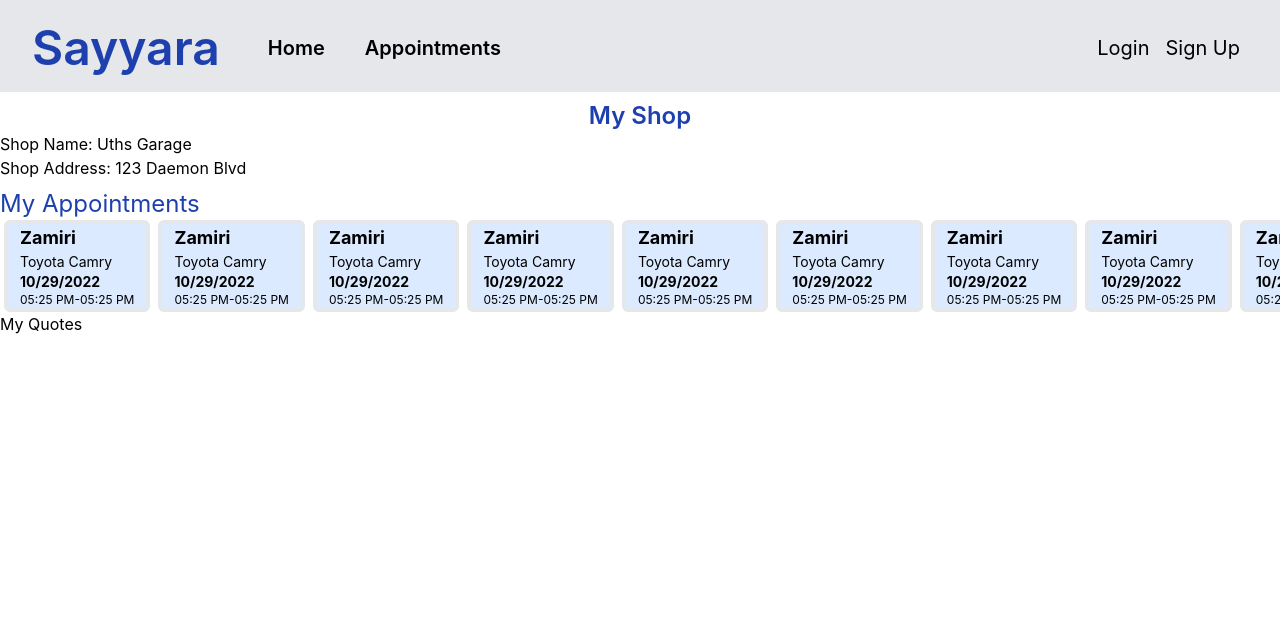
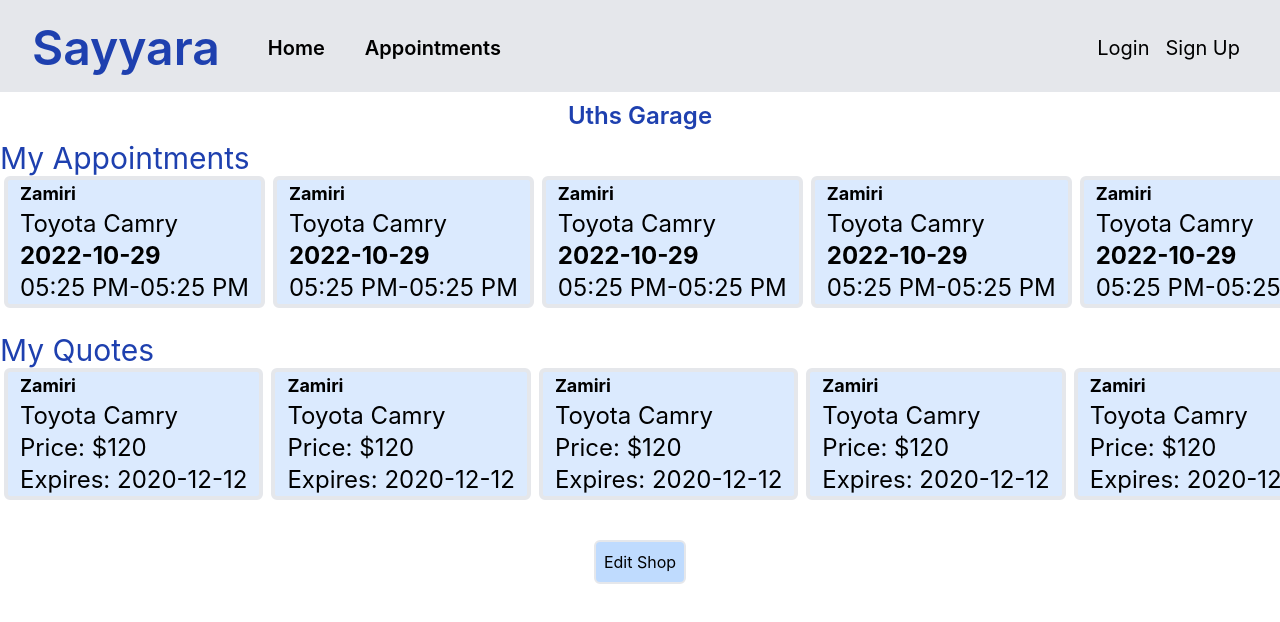
Before and after one commit to csc301-fall-2022/team-project-16-sayyara-m, a React (Create React App) app in the folder frontend/: page /myshop in a window 1280 px wide. Shown: the top 622 px of the page. Built offline with nearby package versions, Linux system fonts and the light colour scheme.

Commit message:
added quote card horizontal scrolling functionality in myshop page

```diff
--- a/frontend/src/mockData.ts
+++ b/frontend/src/mockData.ts
@@ -1,4 +1,4 @@
-import { ShopOwner, Shop, Address, Appointment, VehicleOwner } from "./interfaces";
+import { ShopOwner, Shop, Address, Appointment, VehicleOwner, Quote } from "./interfaces";
 export const mVehicleOwner: VehicleOwner = {
     id: 2,
     firstName: "Hamoon",
@@ -21,12 +21,24 @@ export const mAppointment: Appointment = {
     endDate: new Date(),
     duration: 100
 }
+export const mQuote: Quote = {
+    vehicleOwner: mVehicleOwner,
+    price: 120.00,
+    expiryTime: "2020-12-12"
+}
 const generateAppointments = () => {
     let appointments: Appointment[] = [];
-    for(let i = 0; i < 10; i++){
+    for(let i = 0; i < 20; i++){
         appointments.push(mAppointment);
     }
     return appointments;
+}
+const genereateQuotes = () => {
+    let quotes: Quote[] = [];
+    for(let i = 0; i < 20; i++){
+        quotes.push(mQuote);
+    }
+    return quotes;
 }
 export const mAddress: Address = {
     addressId: 1,
@@ -40,7 +52,7 @@ export const mShop: Shop = {
     shopName: "Uths Garage",
     address: mAddress,
     appointments: generateAppointments(),
-    quotes: []
+    quotes: genereateQuotes()
 }
 export const mShopOwner: ShopOwner = {
     id: 1,
--- a/frontend/src/pages/MyShop.tsx
+++ b/frontend/src/pages/MyShop.tsx
@@ -1,5 +1,5 @@
 import React from "react";
-import { Appointment, Vehicle, VehicleOwner } from "../interfaces";
+import { Appointment, Quote, Vehicle, VehicleOwner } from "../interfaces";
 import { mShop as shop } from "../mockData";
 
 const MyShop = () => {
@@ -10,15 +10,32 @@ const MyShop = () => {
         const vehicleOwner: VehicleOwner = ap.vehicleOwner;
         const vehicle: Vehicle = vehicleOwner.vehicle;
         return (
-            <div className="hover:bg-blue-200 bg-blue-100 text-sm border-solid border-inherit border-4 rounded-md w-full px-3 mx-1" id={(String)(ap.appointmentId)}>
+            <div className="hover:bg-blue-200 bg-blue-100 text-sm border-solid border-inherit border-4 rounded-md w-full px-3 mx-1 sm:text-2xl" id={(String)(ap.appointmentId)}>
                 <h1 className="text-lg"><strong>{vehicleOwner.lastName}</strong></h1>
                 <p className="whitespace-nowrap">{vehicle.make} {vehicle.model}</p>
-                <p><strong>{ap.startDate.toLocaleDateString()}</strong></p>
-                <p className="text-xs whitespace-nowrap">{ap.startDate.toLocaleTimeString([], {hour:"2-digit", minute:"2-digit"})}-{ap.endDate.toLocaleTimeString([], {hour:"2-digit", minute:"2-digit"})}</p>
+                <p><strong>{ap.startDate.toISOString().substring(0, 10)}</strong></p>
+                <p className="whitespace-nowrap">
+                    {ap.startDate.toLocaleTimeString([], {hour:"2-digit", minute:"2-digit"})}-{ap.endDate.toLocaleTimeString([], {hour:"2-digit", minute:"2-digit"})}
+                </p>
             </div>
         )
     }
-    const generateCards = () =>{
+    interface QuoteCardProps {
+        quote: Quote;
+    }
+    const QuoteCard = ({quote}: QuoteCardProps) => {
+        const vehicleOwner: VehicleOwner = quote.vehicleOwner;
+        const vehicle: Vehicle = vehicleOwner.vehicle;
+        return (
+            <div className="hover:bg-blue-200 bg-blue-100 text-sm border-solid border-inherit border-4 rounded-md w-full px-3 mx-1 sm:text-2xl">
+                <h1 className="text-lg"><strong>{vehicleOwner.lastName}</strong></h1>
+                <p className="whitespace-nowrap">{vehicle.make} {vehicle.model}</p>
+                <p className="whitespace-nowrap">Price: ${quote.price}</p>
+                <p className="whitespace-nowrap">Expires: {quote.expiryTime}</p>
+            </div>
+        )
+    }
+    const generateAppointmentCards = () =>{
         console.log(shop);
         let appointments: Appointment[] = shop.appointments;
         return appointments.map(ap => {
@@ -27,22 +44,32 @@ const MyShop = () => {
             );
         });
     }
+    const generateQuoteCards = () => {
+        let quotes: Quote[] = shop.quotes;
+        return quotes.map(q => {
+            return <QuoteCard quote={q}/>
+        })
+    }
     return (
         <div className="pt-2">
             <div>
-                <h1 className="flex justify-center text-2xl text-blue-800 font-semibold">My Shop</h1>
-                <h1 className="">Shop Name: {shop.shopName} </h1>
-                <h1>Shop Address: {shop.address.streetNumber + " " + shop.address.street}</h1>
-
+                <h1 className="flex justify-center text-2xl text-blue-800 font-semibold">{shop.shopName}</h1>
             </div>
             <div>
-                <h1 className="text-2xl pt-2 text-blue-800">My Appointments</h1>
-                <div className="flex overflow-scroll flex-shrink-0">
-                    {generateCards()}
+                <h1 className="text-2xl pt-2 text-blue-800 sm:text-3xl">My Appointments</h1>
+                <div className="flex overflow-auto pb-4">
+                    {generateAppointmentCards()}
                 </div>
             </div>
             <div>
-                <h1>My Quotes</h1>
+                <h1 className="text-2xl pt-2 text-blue-800 sm:text-3xl">My Quotes</h1>
+                <div className="flex overflow-auto pb-4">
+                    {generateQuoteCards()}
+                </div>
+            </div>
+            <br></br>
+            <div className="flex justify-center">
+                <button className="border-2 rounded-md p-2 bg-blue-200">Edit Shop</button>
             </div>
         </div>
     )
```
